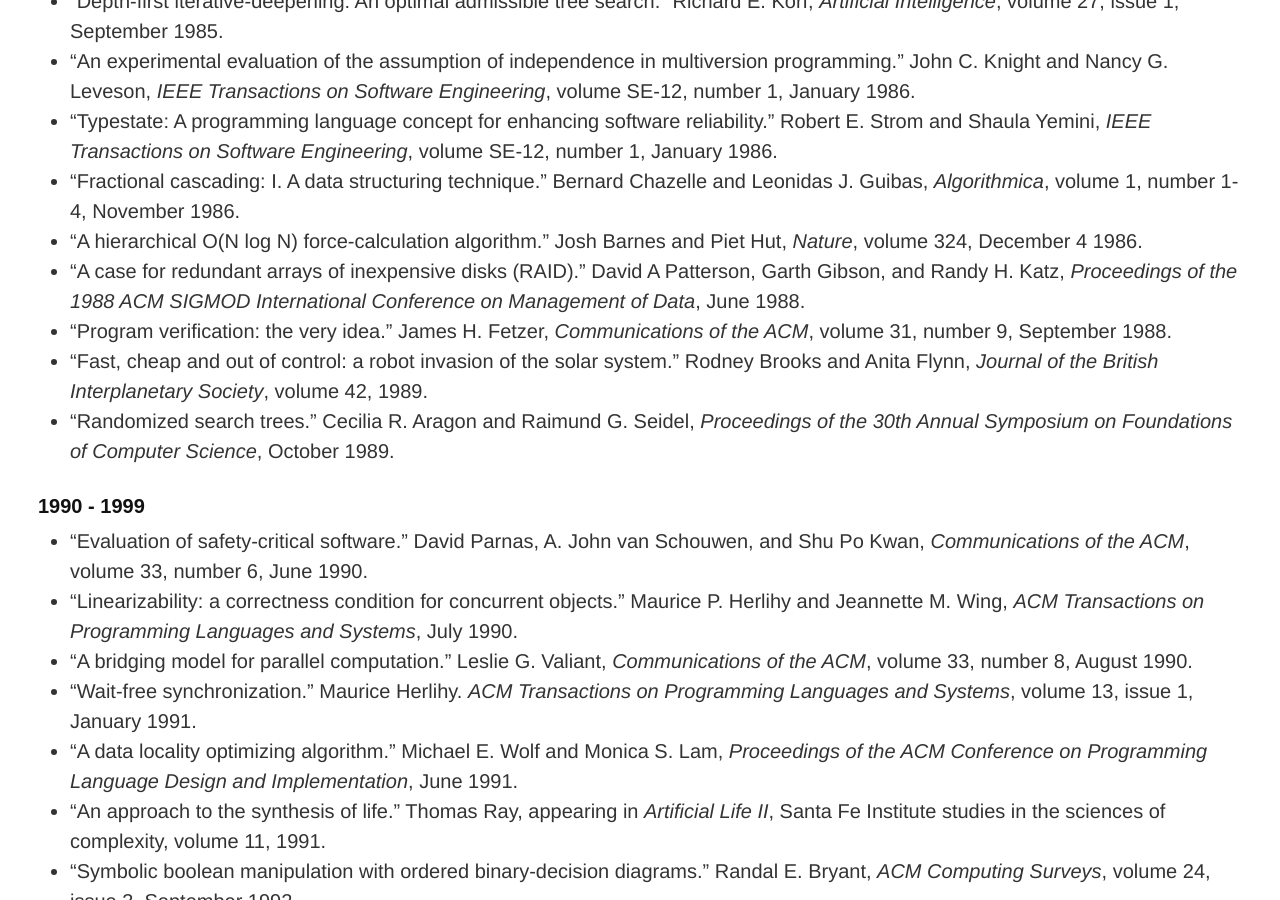
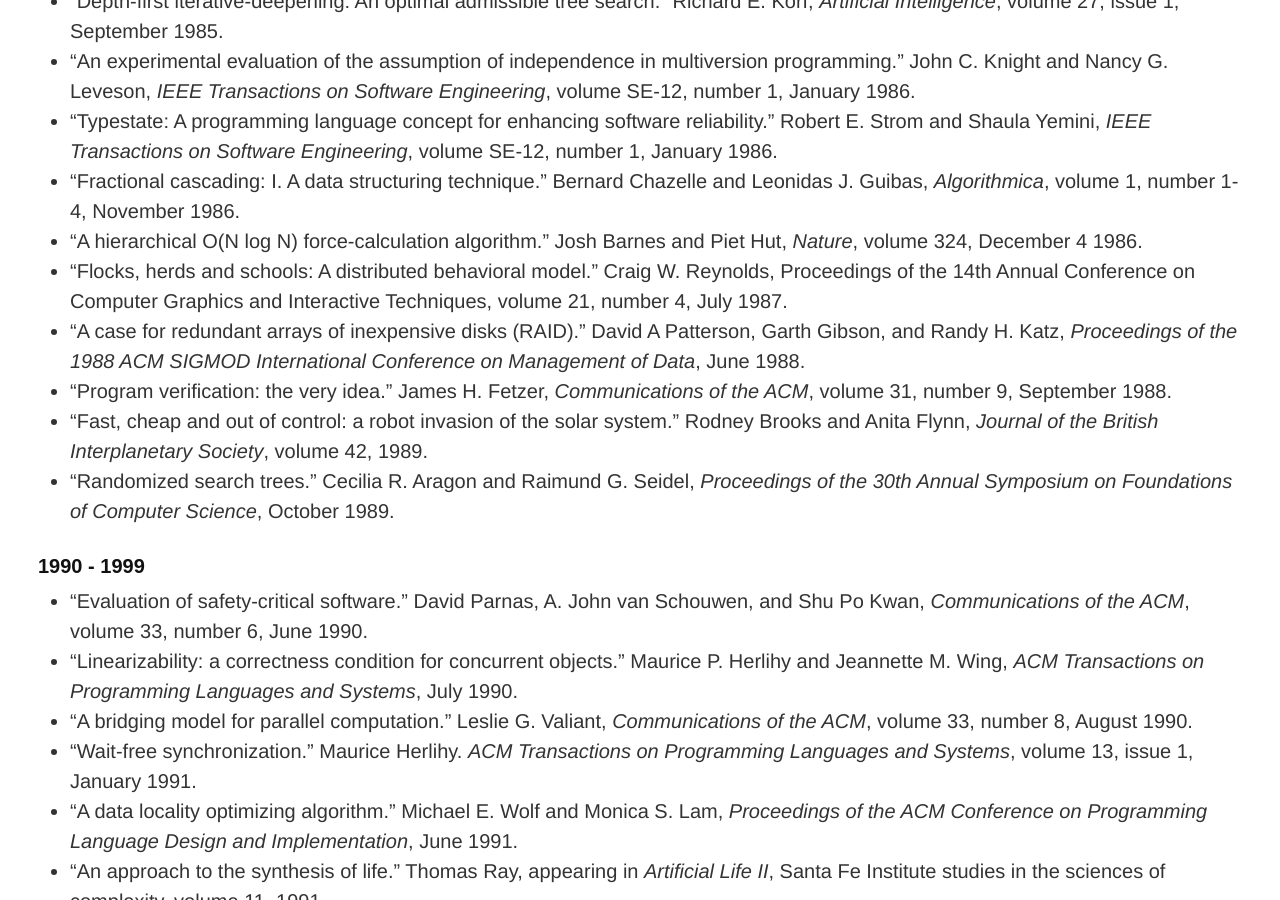
Before and after one commit to mspiegel/mspiegel.github.com, a Jekyll site: the page built from canon.md, in a window 1280 px wide and 900 px high, scrolled down 2604 px. Built offline with Jekyll 4.4.1, drawn with Linux system fonts in a browser that asks for light colours.

Commit message:
Add Flocking paper.

```diff
--- a/canon.md
+++ b/canon.md
@@ -75,6 +75,7 @@ Suggestions, criticisms, or comments are always appreciated.
 * "Typestate: A programming language concept for enhancing software reliability." Robert E. Strom and Shaula Yemini, _IEEE Transactions on Software Engineering_, volume SE-12, number 1, January 1986.
 * "Fractional cascading: I. A data structuring technique." Bernard Chazelle and Leonidas J. Guibas, _Algorithmica_, volume 1, number 1-4, November 1986.
 * "A hierarchical O(N log N) force-calculation algorithm." Josh Barnes and Piet Hut, _Nature_, volume 324, December 4 1986.
+* "Flocks, herds and schools: A distributed behavioral model." Craig W. Reynolds, Proceedings of the 14th Annual Conference on Computer Graphics and Interactive Techniques, volume 21, number 4, July 1987.
 * "A case for redundant arrays of inexpensive disks (RAID)." David A Patterson, Garth Gibson, and Randy H. Katz, _Proceedings of the 1988 ACM SIGMOD International Conference on Management of Data_, June 1988.
 * "Program verification: the very idea." James H. Fetzer, _Communications of the ACM_, volume 31, number 9, September 1988.
 * "Fast, cheap and out of control: a robot invasion of the solar system." Rodney Brooks and Anita Flynn, _Journal of the British Interplanetary Society_, volume 42, 1989.
```
